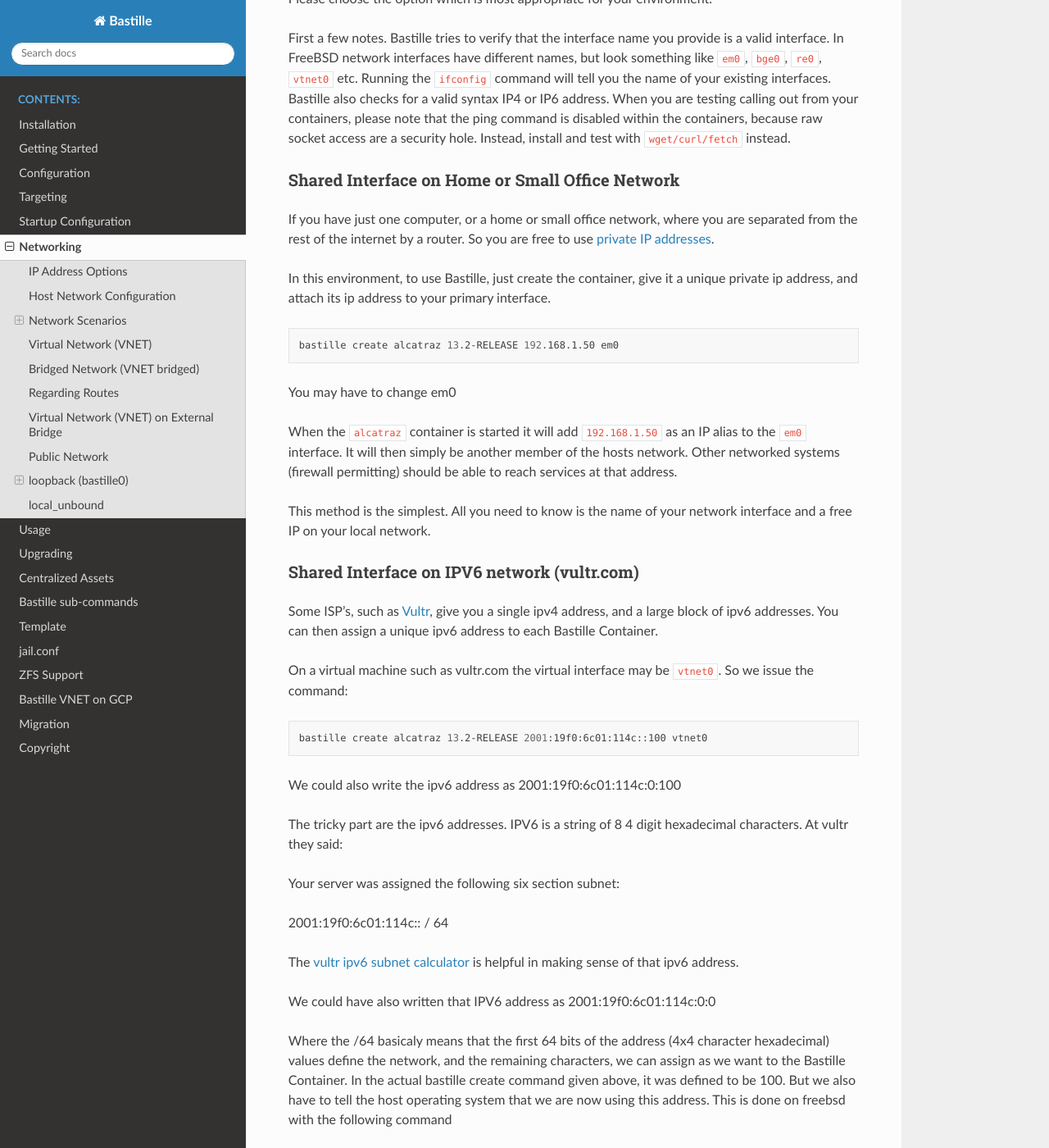
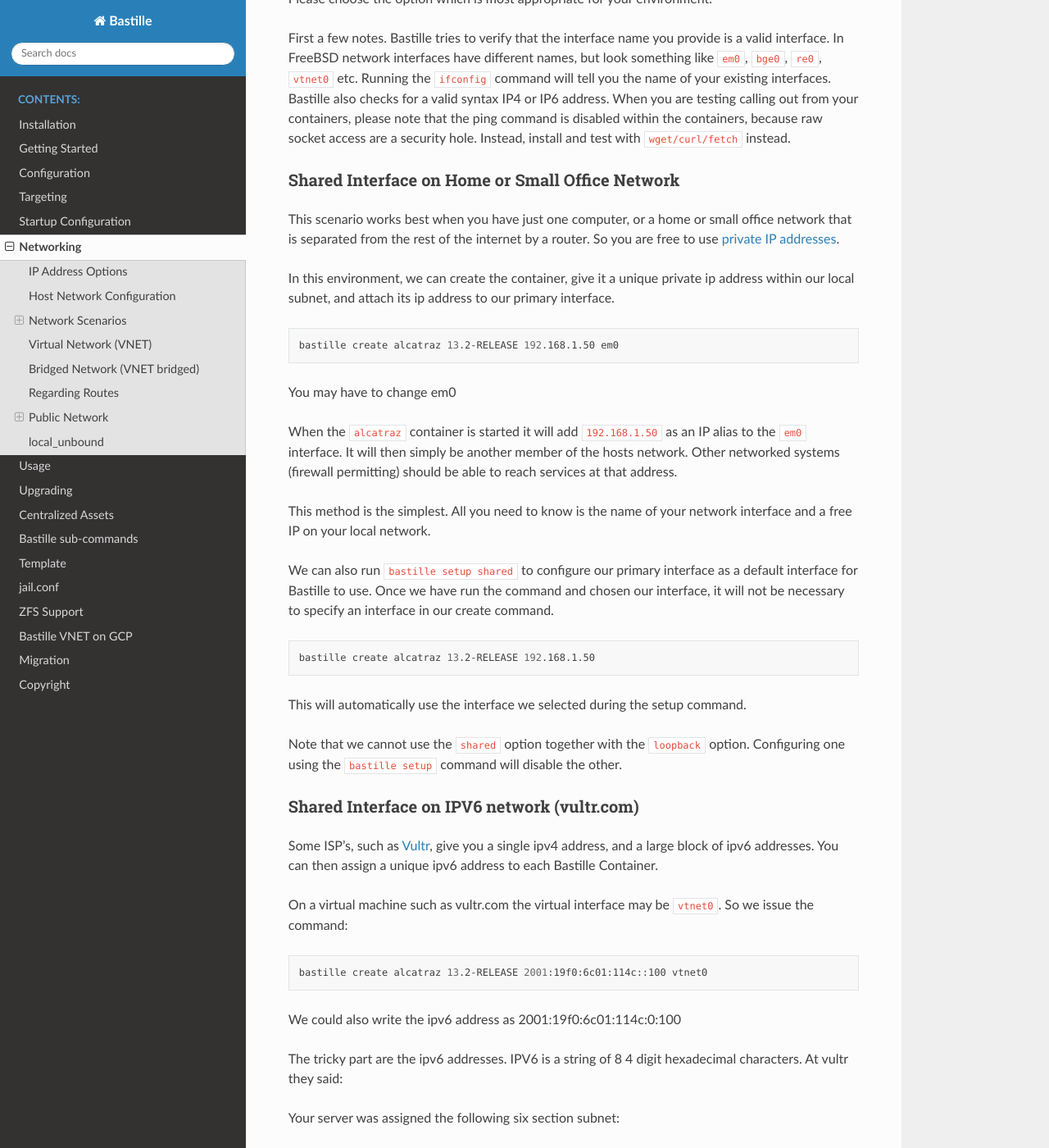
Before and after one commit to BastilleBSD/bastille, a Sphinx documentation site: the page built from docs/chapters/networking.rst, in a window 1280 px wide and 1400 px high, scrolled down 1977 px. Shown: the whole window at 82% size. Built offline with Sphinx 7.4.7 and the Read the Docs theme 3.1.0, drawn with Linux system fonts in a browser that asks for light colours; some of the changed text lies outside the part shown.

Commit message:
docs: Clarify shared and loopback

```diff
--- a/docs/chapters/networking.rst
+++ b/docs/chapters/networking.rst
@@ -118,13 +118,14 @@ install and test with ``wget/curl/fetch`` instead.
 Shared Interface on Home or Small Office Network
 ^^^^^^^^^^^^^^^^^^^^^^^^^^^^^^^^^^^^^^^^^^^^^^^^
 
-If you have just one computer, or a home or small office network, where you are
-separated from the rest of the internet by a router.  So you are free to use
+This scenario works best when you have just one computer, or a home or small office network
+that is separated from the rest of the internet by a router. So you are free to use
 `private IP addresses
 <https://www.lifewire.com/what-is-a-private-ip-address-2625970>`_.
 
-In this environment, to use Bastille, just create the container, give it a
-unique private ip address, and attach its ip address to your primary interface.
+In this environment, we can create the container, give it a
+unique private ip address within our local subnet, and attach
+its ip address to our primary interface.
 
 .. code-block:: shell
 
@@ -139,6 +140,19 @@ reach services at that address.
 
 This method is the simplest. All you need to know is the name of your network
 interface and a free IP on your local network.
+
+We can also run ``bastille setup shared`` to configure our primary interface as a default
+interface for Bastille to use. Once we have run the command and chosen our interface, it will
+not be necessary to specify an interface in our create command.
+
+.. code-block:: shell
+
+  bastille create alcatraz 13.2-RELEASE 192.168.1.50
+
+This will automatically use the interface we selected during the setup command.
+
+Note that we cannot use the ``shared`` option together with the ``loopback`` option. Configuring
+one using the ``bastille setup`` command will disable the other.
 
 Shared Interface on IPV6 network (vultr.com)
 ^^^^^^^^^^^^^^^^^^^^^^^^^^^^^^^^^^^^^^^^^^^^
@@ -261,7 +275,20 @@ Below is the definition of what these three parameters are used for and mean:
 Bridged Network (VNET bridged)
 ------------------------------
 
-To use a bridged VNET setup the first thing you have to do is to create a bridge
+To create a VNET based container and attach it to an external, already existing
+bridge, use the ``-B`` option, an IP/netmask and external bridge.
+
+.. code-block:: shell
+
+  bastille create -B azkaban 13.2-RELEASE 192.168.1.50/24 bridge0
+
+Bastille will automagically create the needed interface(s), attach it to the specified
+bridge and connect / disconnect containers as they are started and stopped.
+The bridge needs to be created/enabled before creating and starting the jail.
+
+Below are the steps to creating a bridge for this purpose.
+
+The first thing you have to do is to create a bridge
 interface on your system.  This is done with the ifconfig command and will
 create a bridged interface named bridge0:
 
@@ -326,20 +353,6 @@ To define a default route / gateway for all VNET containers define the value in
 This config change will apply the defined gateway to any new containers.
 Existing containers will need to be manually updated.
 
-Virtual Network (VNET) on External Bridge
------------------------------------------
-
-To create a VNET based container and attach it to an external, already existing
-bridge, use the ``-B`` option, an IP/netmask and external bridge.
-
-.. code-block:: shell
-
-  bastille create -B azkaban 13.2-RELEASE 192.168.1.50/24 bridge0
-
-Bastille will automagically create the interface, attach it to the specified
-bridge and connect / disconnect containers as they are started and stopped.
-The bridge needs to be created/enabled before creating and starting the jail.
-
 Public Network
 --------------
 
@@ -354,7 +367,7 @@ containers and assign them all unique IP addresses, you'll need to create a new
 network.
 
 loopback (bastille0)
---------------------
+^^^^^^^^^^^^^^^^^^^^
 
 What we recommend is creating a cloned loopback interface (``bastille0``) and
 assigning all the containers private (rfc1918) addresses on that interface. The
@@ -371,6 +384,13 @@ Having said all that here are instructions I used to configure the network with
 a private loopback interface and system firewall. The system firewall NATs
 traffic out of containers and can selectively redirect traffic into containers
 based on connection ports (ie; 80, 443, etc.)
+
+To set up the loopback address automatically, we can simply run ``bastille setup``.
+This will configure the storage, pf firewall, and loopback addresses for us. To set
+these up individually, we can run ``bastille setup storage``, ``bastille setup firewall``,
+and ``bastille setup loopback`` respectively.
+
+Alternatively, you can do it all manually, as shown below.
 
 First, create the loopback interface:
 
@@ -455,6 +475,9 @@ ssh session and continue.
 
 This step only needs to be done once in order to prepare the host.
 
+Note that we cannot use the ``loopback`` option together with the ``shared`` option. Configuring
+one using the ``bastille setup`` command will disable the other.
+
 local_unbound
 -------------
 
```
